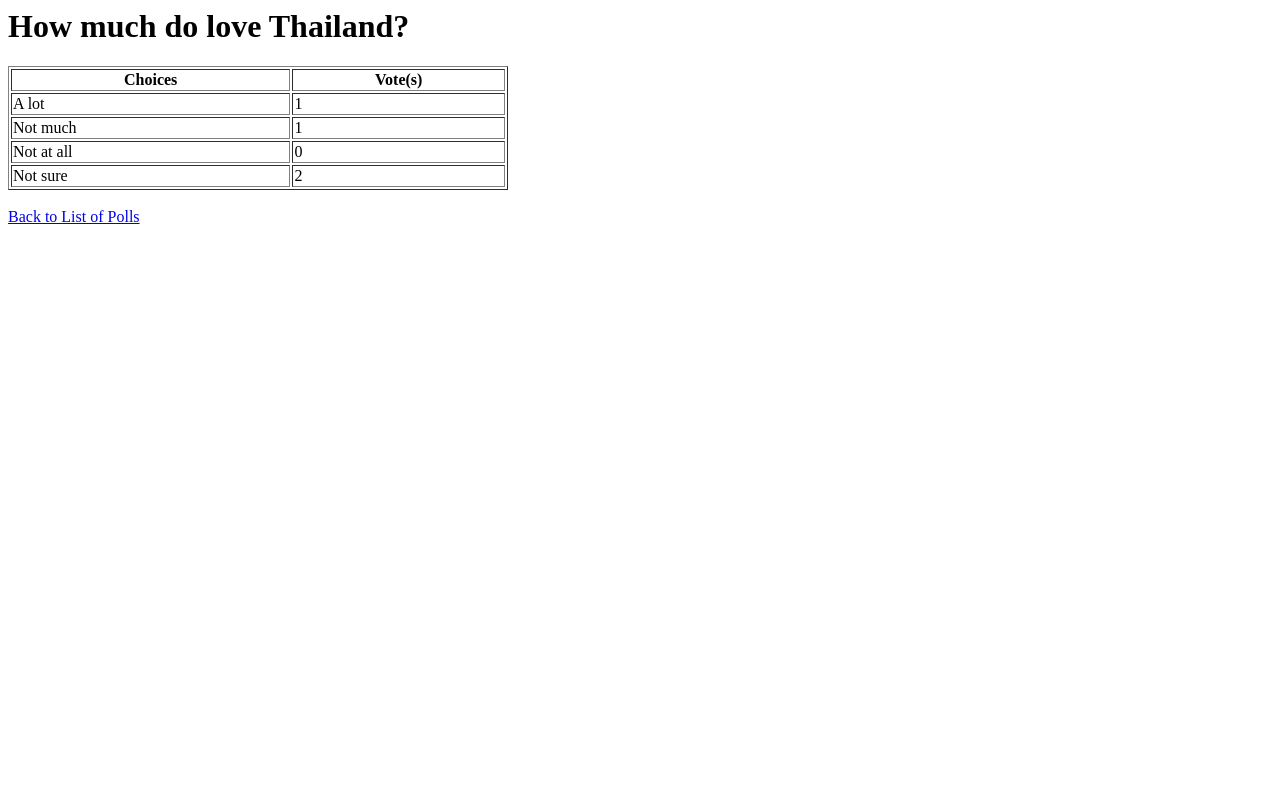
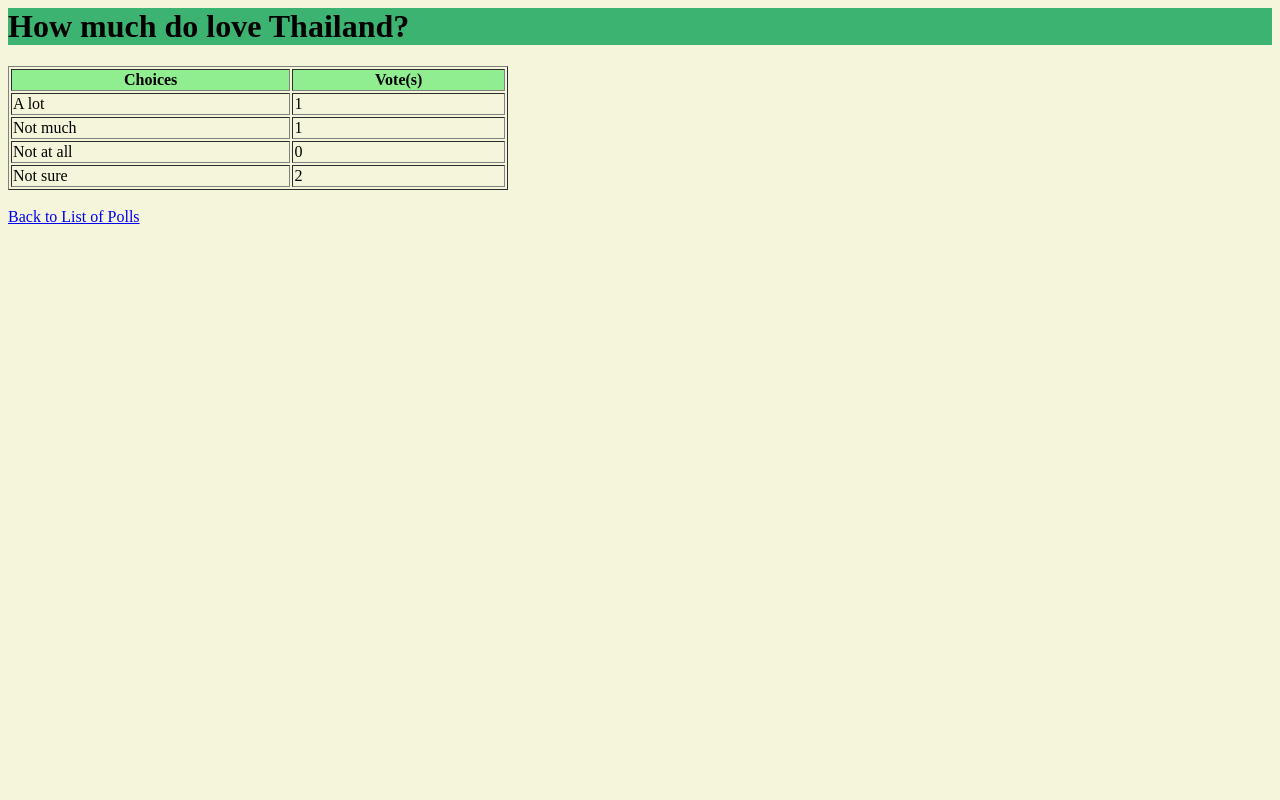
Before and after one commit to pinpimarn/ku-polls, a Django app: page /polls/2/results/ in a window 1280 px wide. Run offline with Django 4.2, Linux system fonts and the light colour scheme; data comes from the database, SQL or seed files in the repository; both versions use the stored data as it was after the commit.

Commit message:
Decorate pages #31

```diff
--- a/polls/templates/polls/detail.html
+++ b/polls/templates/polls/detail.html
@@ -1,12 +1,13 @@
+<body style="background-color:beige;">
 {% if user.is_authenticated %}
-    Welcome back, {{ user.username }}
+<p style="background-color:lightgreen;">Welcome back, {{ user.username }}</p>
 {% else %}
     Please <a href="{% url 'login'%}?next={{request.path}}">Login</a>
 {% endif %}
 <form action="{% url 'polls:vote' question.id %}" method="post">
 {% csrf_token %}
 <fieldset>
-    <legend><h1>{{ question.question_text }}</h1></legend>
+    <legend><h1 style="background-color:MediumSeaGreen;">{{ question.question_text }}</h1></legend>
     {% if error_message %}<p><strong>{{ error_message }}</strong></p>{% endif %}
     {% for choice in question.choice_set.all %}
         {% if choice.choice_text == selected_choice %}
@@ -22,3 +23,4 @@
 
     <a href="/polls">Back to List of Polls</a>
 </form>
+</body>
--- a/polls/templates/polls/index.html
+++ b/polls/templates/polls/index.html
@@ -8,7 +8,7 @@
             </ul>
 {% endif %}
     {% for question in latest_question_list %}
-        <li><a href="{% url 'polls:detail' question.id %}">{{ question.question_text }}</a></li>
+        <li><h2><a href="{% url 'polls:detail' question.id %}">{{ question.question_text }}</a></h2></li>
         <a href="{% url 'polls:detail' question.id %}">Vote</a>
         <a href="{% url 'polls:results' question.id %}">See the result</a>
     {% endfor %}
--- a/polls/templates/polls/results.html
+++ b/polls/templates/polls/results.html
@@ -1,12 +1,13 @@
-<h1>{{ question.question_text }}</h1>
+<body style="background-color:beige;">
+<h1 style="background-color:MediumSeaGreen;">{{ question.question_text }}</h1>
 
 
 <table width="500" border="1">
     <col align="center">
 
     <tr>
-        <th>Choices</th>
-        <th>Vote(s)</th>
+        <th style="background-color:LightGreen;">Choices</th>
+        <th style="background-color:LightGreen;">Vote(s)</th>
     </tr>
 {% for choice in question.choice_set.all %}
     <tr><td>{{ choice.choice_text }}</td> <td>{{ choice.votes }}</td></tr>
@@ -17,3 +18,4 @@
 <br>
 <!--<a href="{% url 'polls:detail' question.id %}">Vote again?</a>-->
 <a href="/polls">Back to List of Polls</a>
+</body>
--- a/templates/base.html
+++ b/templates/base.html
@@ -5,7 +5,7 @@
   <meta charset="utf-8">
   <title>{% block title %}KU Polls{% endblock %}</title>
 </head>
-<body>
+<body style="background-color:beige;">
   <main>
     {% block content %}
     {% endblock %}
--- a/templates/home.html
+++ b/templates/home.html
@@ -2,7 +2,6 @@
 {% extends 'base.html' %}
 
 {% block title %}Home{% endblock %}
-
 {% block content %}
 {% if user.is_authenticated %}
 <h2 style="background-color:MediumSeaGreen;">Hi <i>{{ user.username }}</i>! </h2>
--- a/templates/registration/login.html
+++ b/templates/registration/login.html
@@ -1,6 +1,6 @@
 <html>
-<body>
-<h2>Login</h2>
+<body style="background-color:beige;">
+<h2 style="background-color:MediumSeaGreen;">Login</h2>
 <form method="post">
   {% csrf_token %}
   <table>
```
Also changed, not shown: db.sqlite3.
